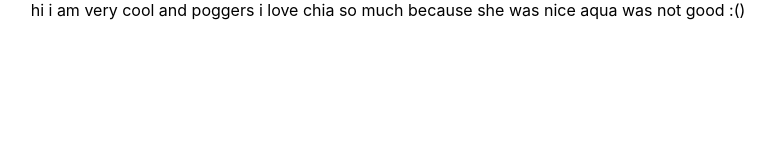
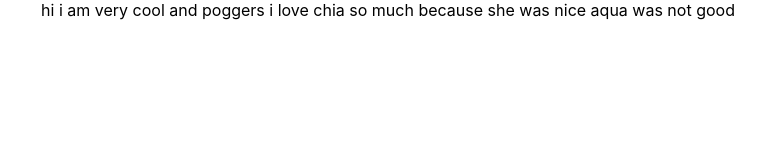
Before and after one commit to lilscenzi/about-me, a React (Create React App) app: page / in a window 1280 px wide. Shown: the top 160 px of the page, without its empty margins (252-1027 px from the left). Built offline with nearby package versions, Linux system fonts and the light colour scheme.

Commit message:
added text 2

```diff
--- a/src/App.js
+++ b/src/App.js
@@ -6,7 +6,7 @@ function App() {
     <div className="App">
       hi i am very cool and poggers
       i love chia so much because she was nice
-      aqua was not good :()
+      aqua was not good
     </div>
   );
 }
```
